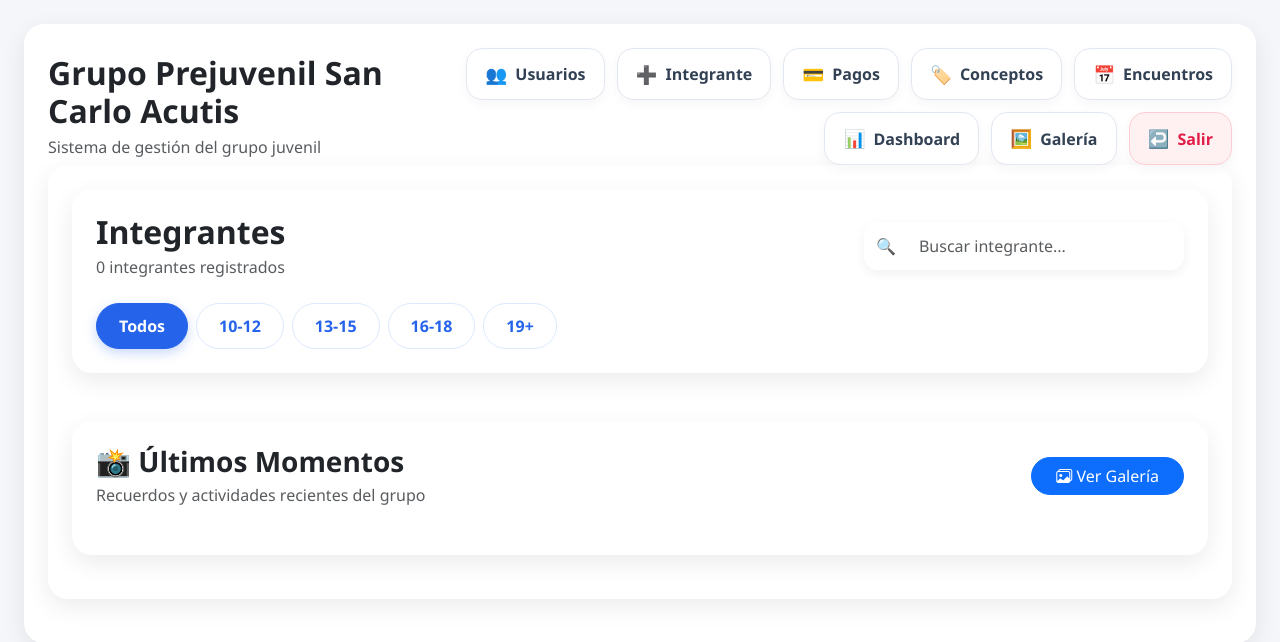
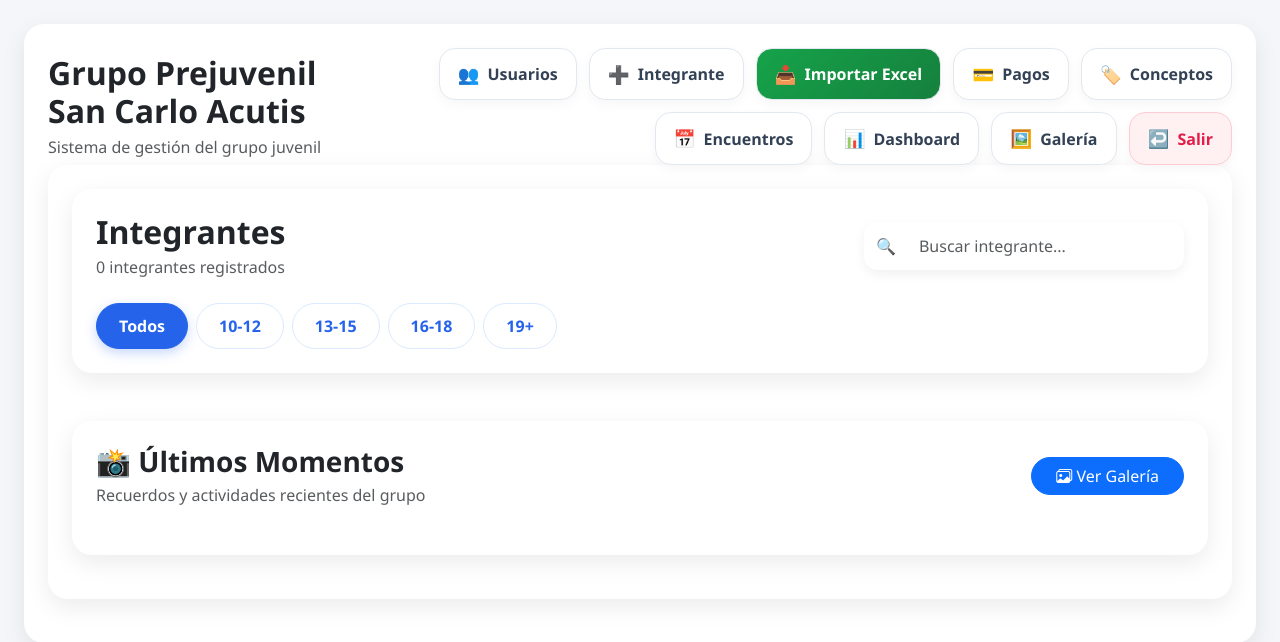
Before and after one commit to camiloacuma1899/prejuvenil-app, a Flask app: page / in a window 1280 px wide. Shown: the top 642 px of the page. Run offline with Flask 3, Linux system fonts and the light colour scheme; a user stored in the database is signed in.

Commit message:
boton importar excel

```diff
--- a/app/static/css/style.css
+++ b/app/static/css/style.css
@@ -1868,3 +1868,28 @@ body{
     height:74px;
 
 }
+
+.excel-btn{
+
+    background: linear-gradient(
+        135deg,
+        #16a34a,
+        #15803d
+    );
+
+    color: white !important;
+
+}
+
+.excel-btn:hover{
+
+    transform: translateY(-3px);
+
+    box-shadow: 0 10px 25px rgba(
+        22,
+        163,
+        74,
+        0.35
+    );
+
+}
--- a/app/templates/index.html
+++ b/app/templates/index.html
@@ -88,9 +88,25 @@
 
         </span>
 
+
+
+
         Integrante
 
     </a>
+
+    <a href="{{ url_for('main.importar_excel') }}"
+   class="menu-btn excel-btn">
+
+    <span class="menu-icon">
+
+        📥
+
+    </span>
+
+    Importar Excel
+
+</a>
 
     <a href="{{ url_for('main.lista_pagos') }}"
        class="menu-btn">
```
